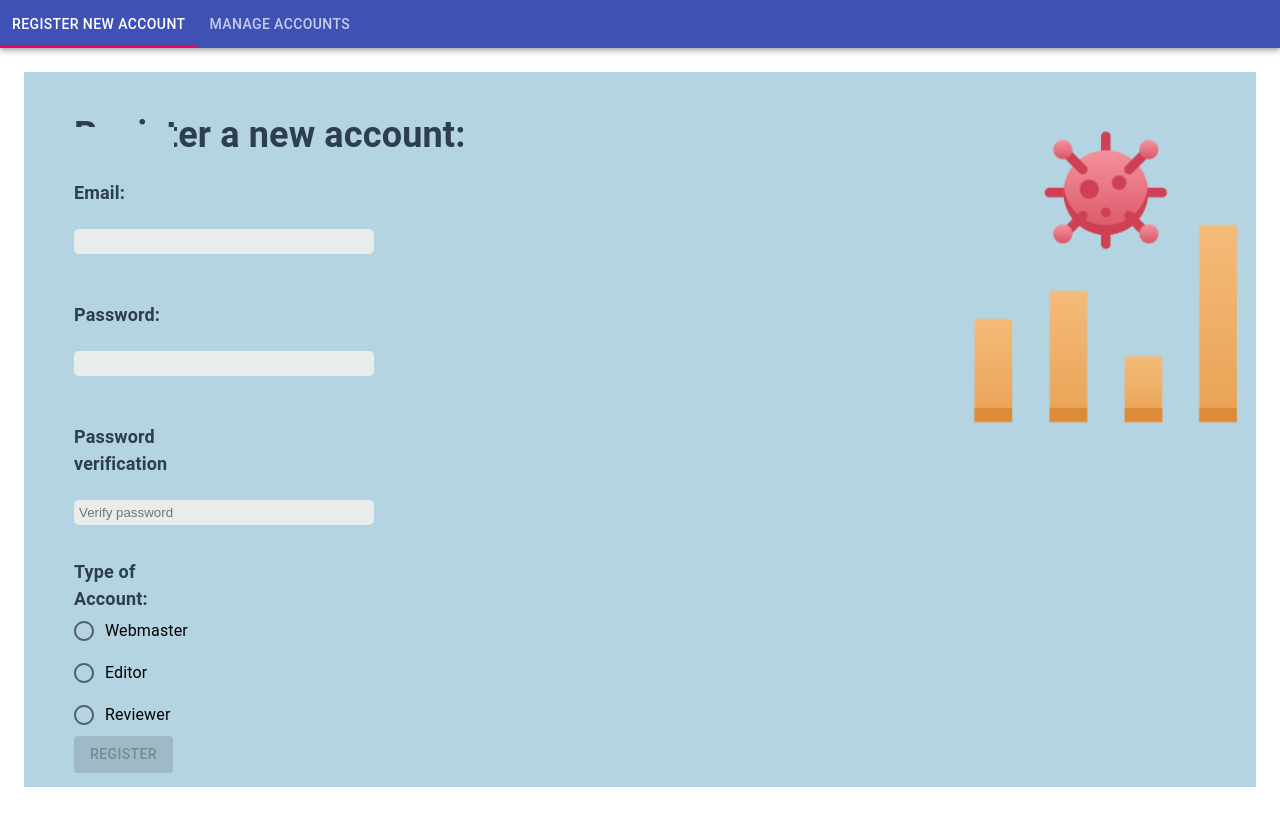
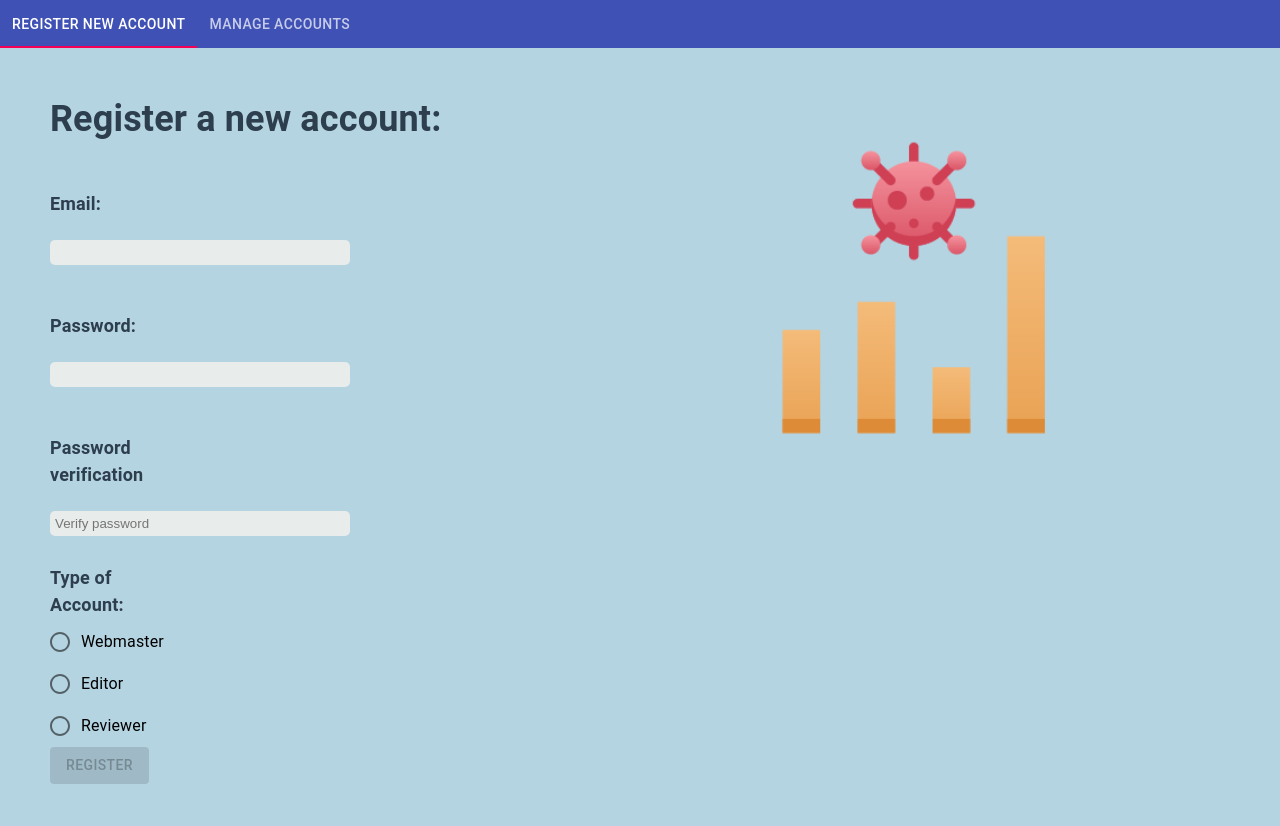
Before and after one commit to Benedict-Carling/Programming3-Frontend, a React (Create React App) app: page /accountmanagement in a window 1280 px wide. Shown: the top 826 px of the page. Before the commit the page ends 800 px from the top, so only its background shows below. Built offline with nearby package versions, Linux system fonts and the light colour scheme.

Commit message:
Updated home, login and register pages

```diff
--- a/src/components/AccountManagement/Register.css
+++ b/src/components/AccountManagement/Register.css
@@ -1,6 +1,7 @@
 .Register {
-  text-align: left;
   background-color: #B5D4E1;
+  margin-top: 8px;
+  height: 100vh;
 }
 
 .Register form {
@@ -8,7 +9,6 @@
   max-width: 100px;
   height: 80vmin;
   padding-top: 10px;
-  background-color: #B5D4E1
 }
 
 .Register-MainTitle {
@@ -17,11 +17,11 @@
   flex-direction: column;
   align-items: left;
   justify-content: left;
-  font-size: calc(2px + 2vmin);
+  font-size: calc(20px + 2vmin);
   color: #2d3e4e;
   font: "oxygen";
   margin-left: 50px;
-  margin-bottom: 30px;
+  margin-bottom: 5px;
   max-width: 500px;
 }
 
@@ -29,7 +29,7 @@
   margin-left: 50px;
   max-width: 100px;
   height: 10vmin;
-  padding-top: 10px;
+  padding-top: 5px;
   color: #2d3e4e;
   font-size: calc(1px + 1vmin);
 }
@@ -48,7 +48,7 @@
   margin-left: 50px;
   max-width: 300px;
   height: 10vmin;
-  padding-top: 10px;
+  padding-top: 5px;
   color: #2d3e4e;
   font-size: calc(1px + 1vmin);
 }
@@ -57,7 +57,7 @@
   margin-left: 50px;
   max-width: 300px;
   height: 10vmin;
-  padding-top: 10px;
+  padding-top: 5px;
   color: #2d3e4e;
   font-size: calc(1px + 1vmin);
 }
@@ -66,7 +66,7 @@
   margin-left: 0px;
   max-width: 100px;
   height: 10vmin;
-  padding-top: 10px;
+  padding-top: 5px;
   color: #2d3e4e;
   font-size: calc(1px + 1vmin);
 }
--- a/src/components/AccountManagement/Register.js
+++ b/src/components/AccountManagement/Register.js
@@ -9,19 +9,18 @@ export default function Register() {
 
   return (
     <div className= "Register">
-
-      <header className="Register-MainTitle">
-        <h1 className="Register-title">
+      <Grid container spacing={2} padding='5px' >
+        <Grid item xs={12}>
+        <h1 className="Register-MainTitle">
           Register a new account:
         </h1>
-      </header>
+        </Grid>
 
-      <Grid container spacing={5} padding='5px' >
-        <Grid item xs={12} md={6}>
+        <Grid item xs={12} md={5}>
           <RegisterForm/>
         </Grid>
 
-        <Grid item xs={12} md={6}>
+        <Grid item xs={12} md={5}>
           <ImageDynamic className="Image"/>
         </Grid>
       </Grid>
--- a/src/components/auth/Login.css
+++ b/src/components/auth/Login.css
@@ -1,7 +1,8 @@
 
 .Login {
   background-color: #043c74;
-    height: 1080px;
+  display: flex;
+  height: 100vh;
 }
 
 .Login form {
@@ -16,6 +17,7 @@
   position: absolute;
   right: 1%;
 }
+
 .MainTitle {
   padding-top: 50px;
   display: flex;
--- a/src/components/pages/AccountManagement.js
+++ b/src/components/pages/AccountManagement.js
@@ -17,7 +17,7 @@ function TabPanel(props) {
       {...other}
     >
       {value === index && (
-        <Box p={3}>
+        <Box p={0}>
           <Typography>
             {children}
           </Typography>
--- a/src/components/pages/home.css
+++ b/src/components/pages/home.css
@@ -1,8 +1,6 @@
 .Home{
   background-color:  #B5D4E1;
-  height: auto;
-
-
+  height: 100vh;
 }
 
 .Home-MainTitle{
```
Lines whose indentation alone changed are shown as unchanged.
